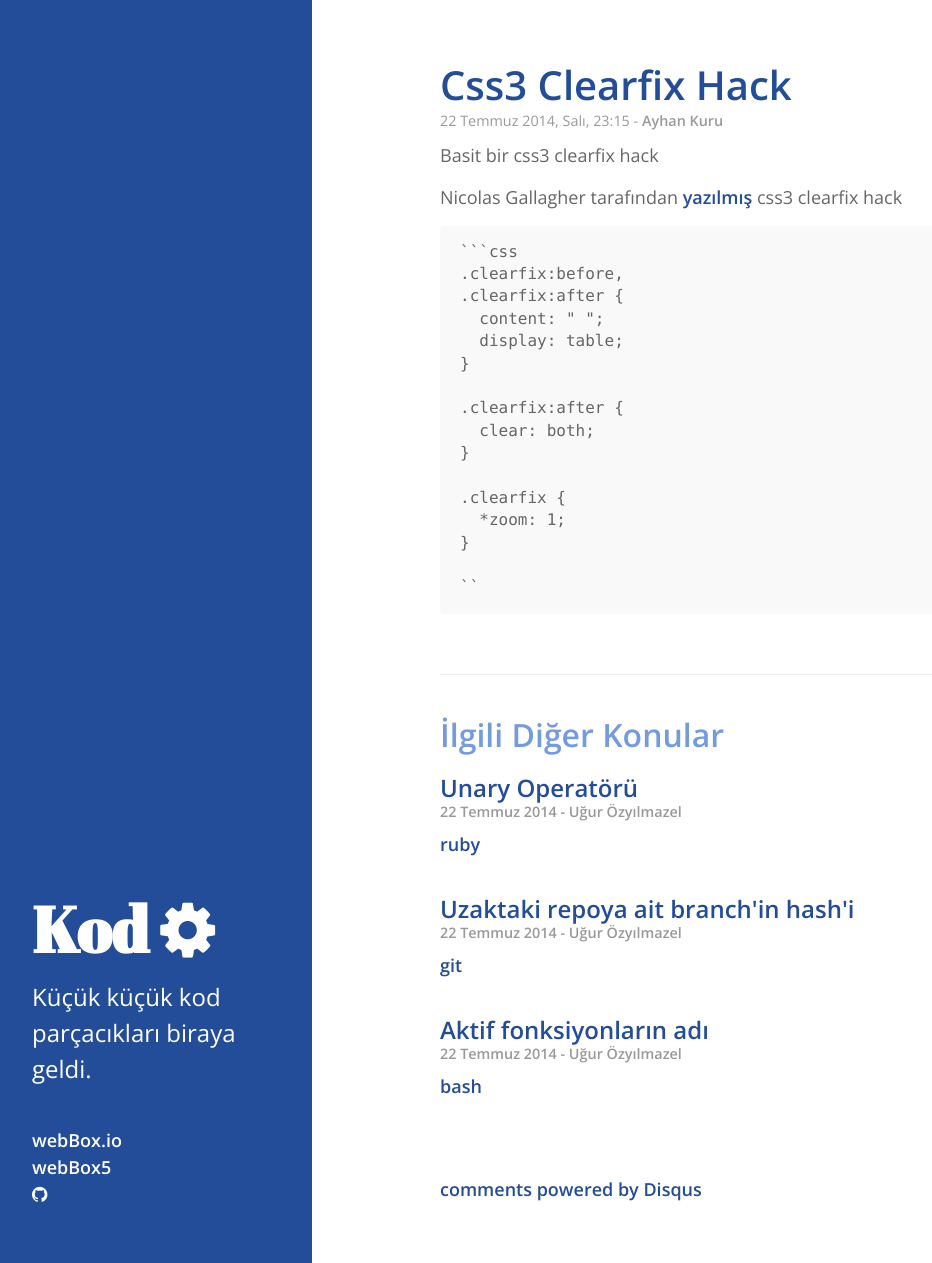
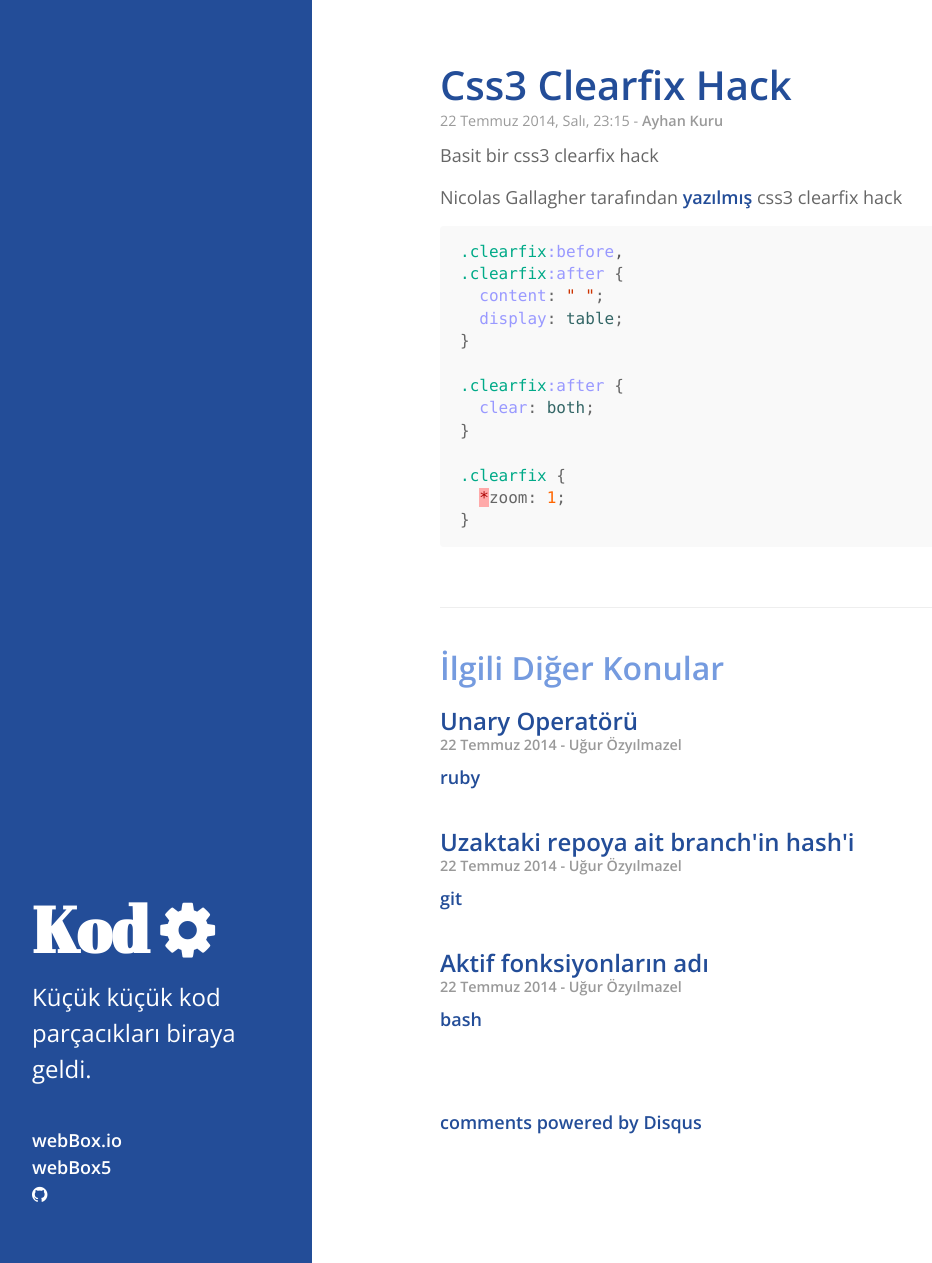
Before and after one commit to ramazantufekci/kod.webbox.io, a Jekyll site: the page built from _posts/2014-07-22-css3-clearfix-hack.md, in a window 1280 px wide and 1263 px high. Shown: the whole window, without its empty margins (8-940 px from the left). Built offline with Jekyll 4.4.1, drawn with Linux system fonts in a browser that asks for light colours; nearby versions of some CDN libraries; Markdown is read by kramdown in place of the engine named in the settings; comment, search, counter and statistics services are not loaded.

````diff
--- a/_posts/2014-07-22-css3-clearfix-hack.md
+++ b/_posts/2014-07-22-css3-clearfix-hack.md
@@ -14,21 +14,20 @@ Basit bir css3 clearfix hack
 <!--more-->
 Nicolas Gallagher tarafından [yazılmış][1] css3 clearfix hack
 
-	```css
-	.clearfix:before,
-	.clearfix:after {
-	  content: " ";
-	  display: table;
-	}
+```css
+.clearfix:before,
+.clearfix:after {
+  content: " ";
+  display: table;
+}
 
-	.clearfix:after {
-	  clear: both;
-	}
+.clearfix:after {
+  clear: both;
+}
 
-	.clearfix {
-	  *zoom: 1;
-	}
-
-	``
+.clearfix {
+  *zoom: 1;
+}
+```
 
 [1]: http://nicolasgallagher.com/micro-clearfix-hack/
````
